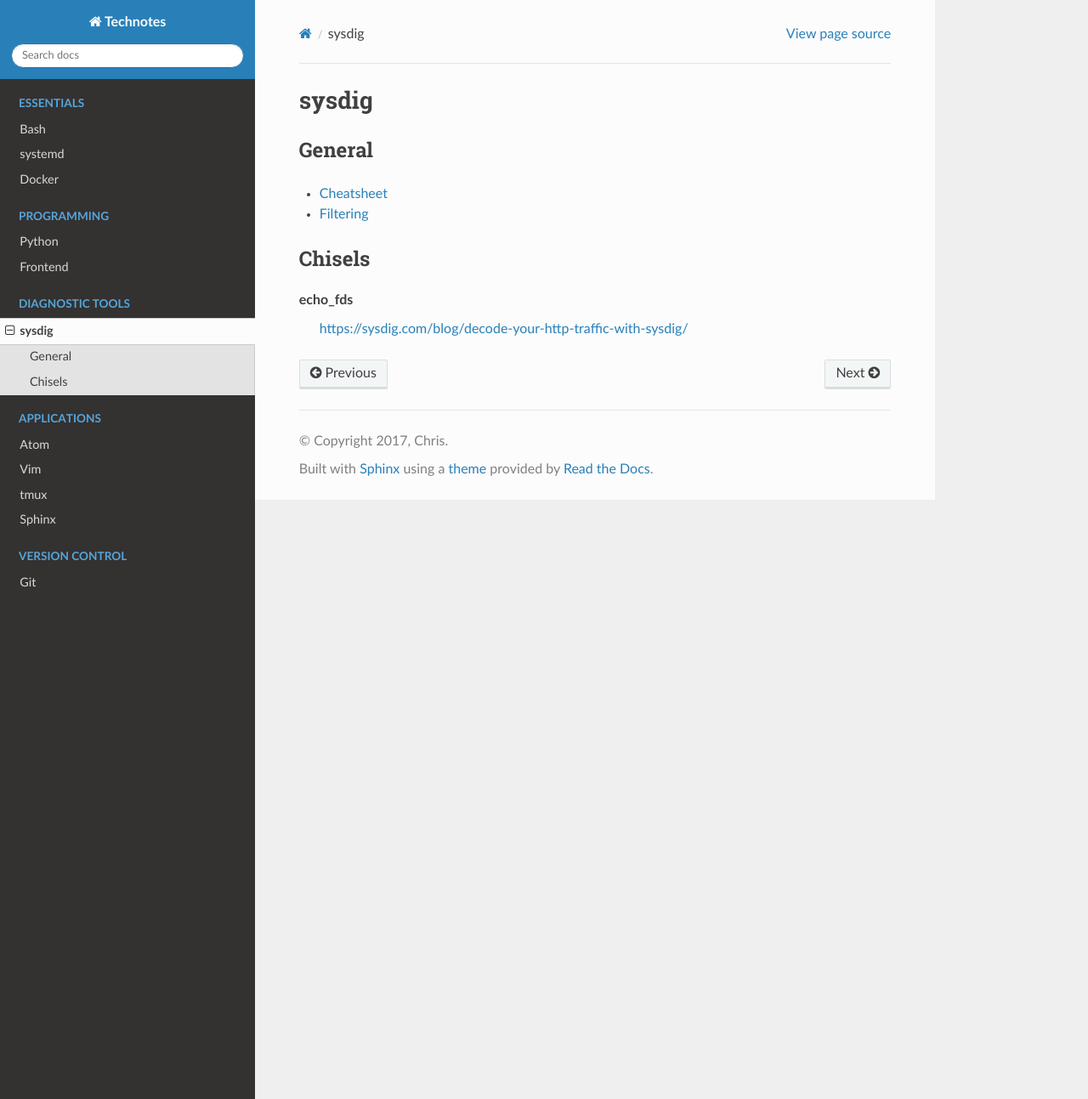
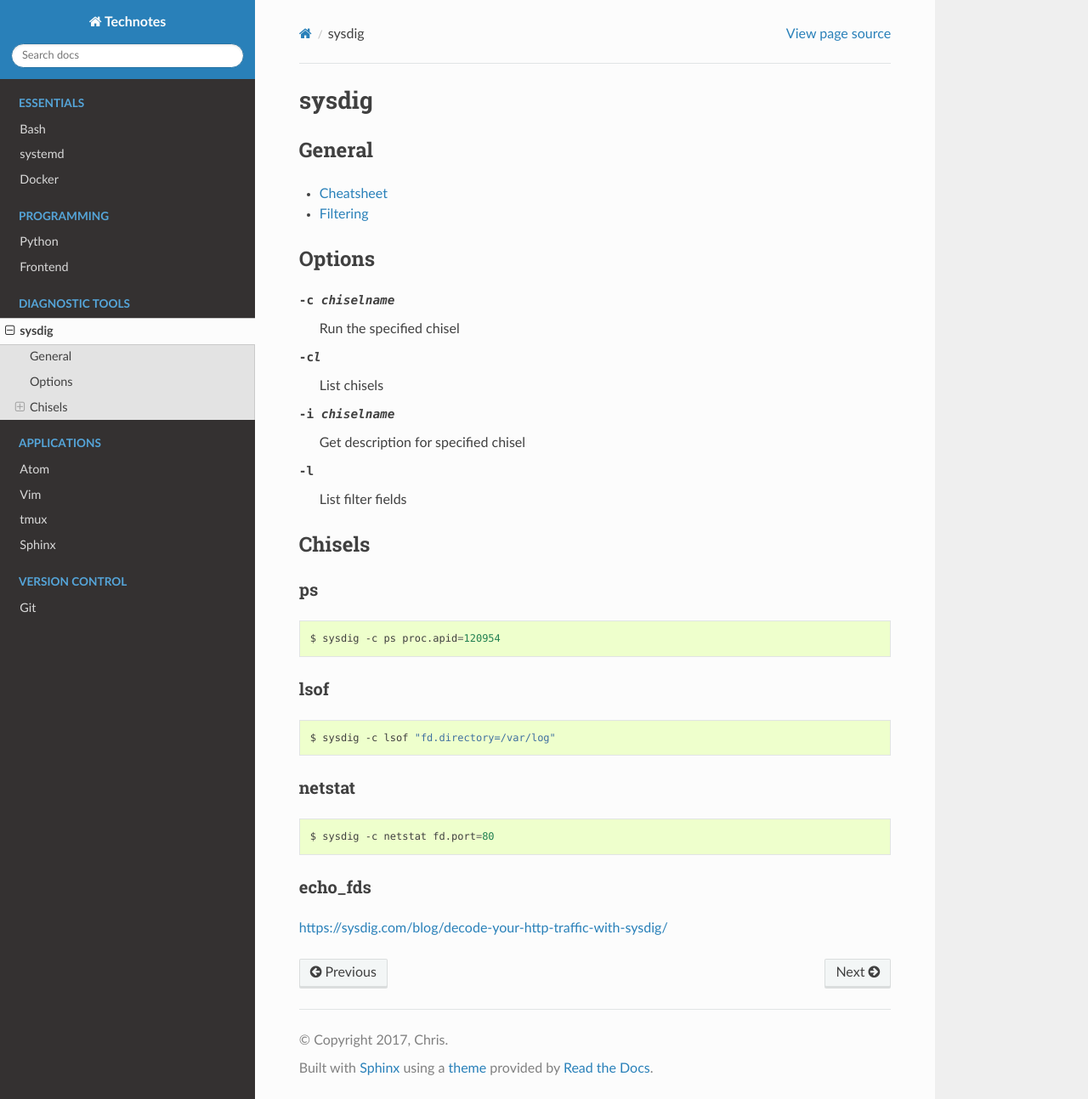
Before and after one commit to heterotopian/technotes, a Sphinx documentation site: the page built from source/sysdig.rst, in a window 1280 px wide and 1293 px high. Shown: the whole window at 85% size. Built offline with Sphinx 7.4.7 and the Read the Docs theme 2.0.0, drawn with Linux system fonts in a browser that asks for light colours.

Commit message:
Add chisels

```diff
--- a/source/sysdig.rst
+++ b/source/sysdig.rst
@@ -11,8 +13,50 @@ General
 - `Filtering <https://github.com/draios/sysdig/wiki/Sysdig-User-Guide#filtering>`_
 
 
+Options
+=======
+
+-c chiselname
+    Run the specified chisel
+
+-cl
+    List chisels
+
+-i chiselname
+    Get description for specified chisel
+
+-l
+    List filter fields
+
+
 Chisels
 =======
 
+ps
+--
+
+::
+
+    $ sysdig -c ps proc.apid=120954
+
+
+lsof
+----
+
+::
+
+    $ sysdig -c lsof "fd.directory=/var/log"
+
+
+netstat
+-------
+
+::
+
+    $ sysdig -c netstat fd.port=80
+
+
 echo_fds
-  https://sysdig.com/blog/decode-your-http-traffic-with-sysdig/
+--------
+
+https://sysdig.com/blog/decode-your-http-traffic-with-sysdig/
```
Also changed, not shown: other parts of source/sysdig.rst (+2 -0 lines).
